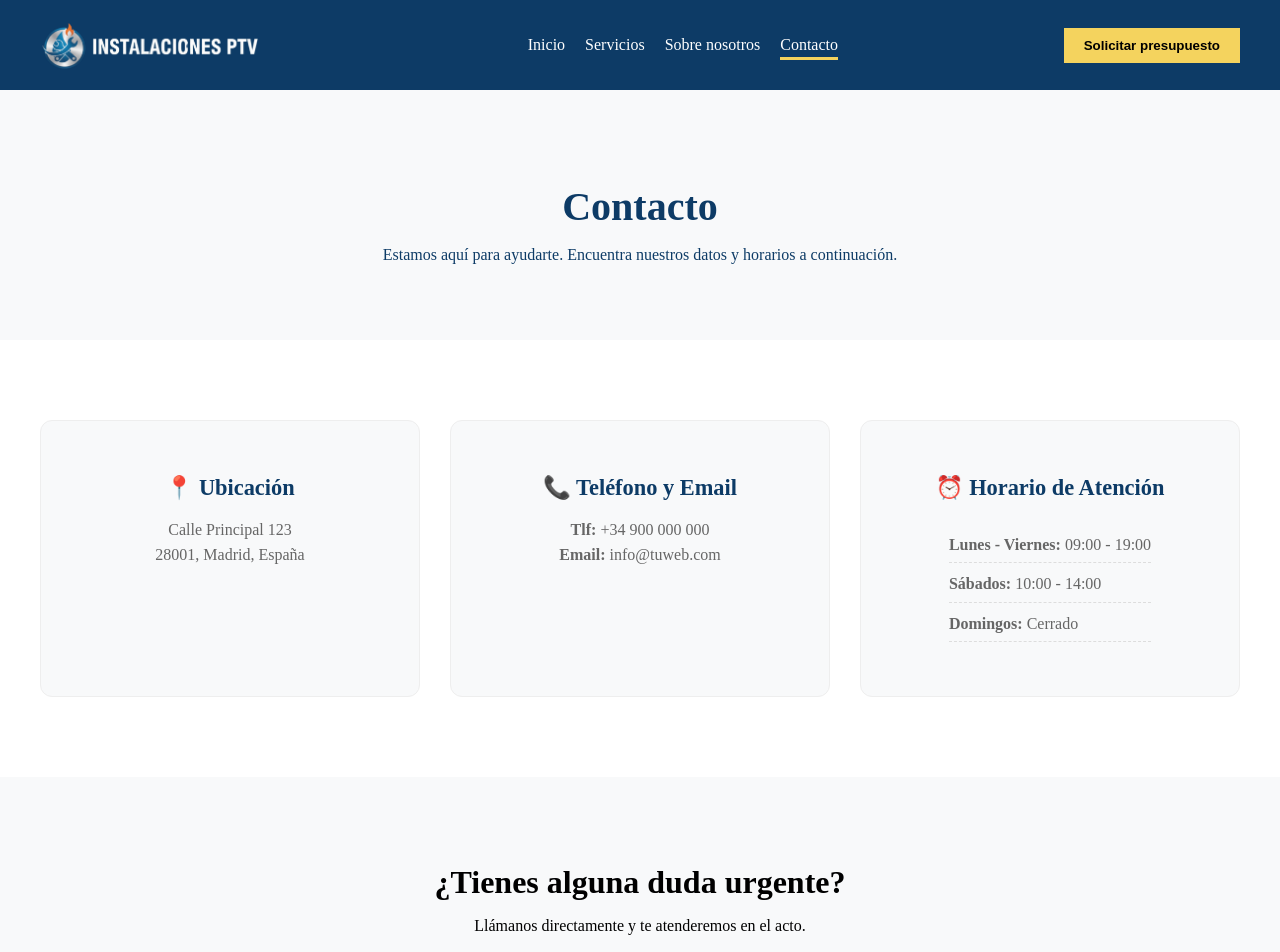
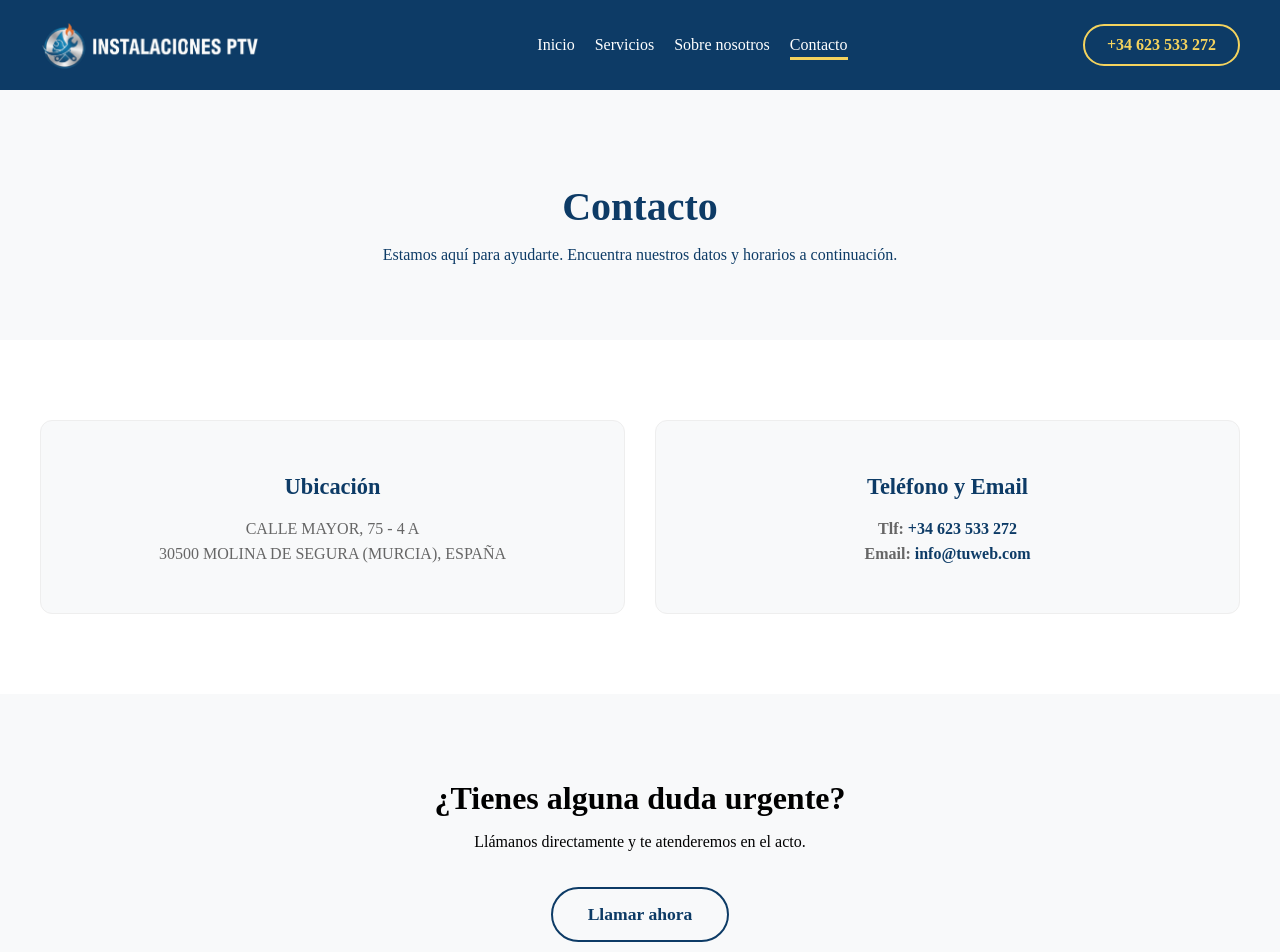
Before and after one commit to AdrianSanPedroTorralba/Web-Fontaneria, an Angular app: page /contacto in a window 1280 px wide. Shown: the top 952 px of the page. Built offline with nearby package versions, Linux system fonts and the light colour scheme.

Commit message:
cambios botones header footer y info contacto

```diff
--- a/src/app/layout/footer/footer.html
+++ b/src/app/layout/footer/footer.html
@@ -1,3 +1,3 @@
 <footer>
-  <p>© 2025 Fontanería Profesional - Todos los derechos reservados</p>
+  <p>© 2025 Instalaciones PTV - Todos los derechos reservados</p>
 </footer>
--- a/src/app/layout/navbar/navbar.css
+++ b/src/app/layout/navbar/navbar.css
@@ -38,12 +38,27 @@
   padding-bottom: 4px;
 }
 
-.cta button {
+.cta {
+  display: flex;
+  align-items: center;
+}
+
+/* Botón llamar */
+.btn-llamar {
+  background-color: transparent;
+  border: 2px solid #f4d35e;
+  color: #f4d35e;
+  padding: 10px 22px;
+  font-weight: bold;
+  cursor: pointer;
+  border-radius: 25px;
+  text-decoration: none;
+  transition: transform 0.2s ease, box-shadow 0.2s ease;
+}
+
+.btn-llamar:hover {
   background-color: #f4d35e;
-  border: none;
-  padding: 10px 20px;
-  cursor: pointer;
-  font-weight: bold;
+  color: #0d3b66;
 }
 
 /* HAMBURGUESA */
--- a/src/app/layout/navbar/navbar.html
+++ b/src/app/layout/navbar/navbar.html
@@ -36,6 +36,8 @@
 
 
   <div class="cta">
-    <button>Solicitar presupuesto</button>
+    <a href="tel:+34623533272" class="btn-llamar">
+      +34 623 533 272
+    </a>
   </div>
 </nav>
--- a/src/app/pages/contacto/contacto.css
+++ b/src/app/pages/contacto/contacto.css
@@ -90,9 +90,9 @@
 }
 
 .btn-principal {
-  background-color: var(--color-primario);
-  color: white;
-  border: none;
+  background-color: transparent;
+  border: 2px solid #0d3b66;
+  color: #0d3b66;
   padding: 15px 35px;
   font-size: 1.1rem;
   border-radius: 50px;
@@ -100,10 +100,24 @@
   font-weight: bold;
   transition: background 0.3s ease;
   margin-top: 20px;
+  display: inline-block;
+  text-decoration: none;
 }
 
 .btn-principal:hover {
-  background-color: #0056b3;
+  background-color: #0d3b66;
+  color: white;
+}
+
+/* Links de contacto */
+.link-contacto {
+  color: var(--color-primario);
+  font-weight: bold;
+  text-decoration: none;
+}
+
+.link-contacto:hover {
+  text-decoration: underline;
 }
 
 /* --- Responsividad --- */
--- a/src/app/pages/contacto/contacto.html
+++ b/src/app/pages/contacto/contacto.html
@@ -1,5 +1,4 @@
-<app-navbar
-    [opacity]=1></app-navbar>
+<app-navbar [opacity]=1></app-navbar>
 
 
 <section class="hero-contacto">
@@ -14,27 +13,26 @@
     <div class="servicios-grid">
 
       <div class="servicio-card">
-        <h3>📍 Ubicación</h3>
-        <p>Calle Principal 123<br>28001, Madrid, España</p>
+        <h3>Ubicación</h3>
+        <p>CALLE MAYOR, 75 - 4 A <br>30500 MOLINA DE SEGURA (MURCIA), ESPAÑA</p>
       </div>
 
       <div class="servicio-card">
-        <h3>📞 Teléfono y Email</h3>
+        <h3> Teléfono y Email</h3>
         <p>
-          <strong>Tlf:</strong> +34 900 000 000<br>
-          <strong>Email:</strong> info@tuweb.com
+          <strong>Tlf: </strong>
+          <a href="tel:+34623533272" class="link-contacto">
+            +34 623 533 272
+          </a>
+          <br>
+
+          <strong>Email: </strong>
+          <a href="mailto:info@tuweb.com" class="link-contacto">
+            info@tuweb.com
+          </a>
         </p>
+
       </div>
-
-      <div class="servicio-card">
-        <h3>⏰ Horario de Atención</h3>
-        <ul class="lista-horarios">
-          <li><strong>Lunes - Viernes:</strong> 09:00 - 19:00</li>
-          <li><strong>Sábados:</strong> 10:00 - 14:00</li>
-          <li><strong>Domingos:</strong> Cerrado</li>
-        </ul>
-      </div>
-
     </div>
   </div>
 </section>
@@ -43,6 +41,8 @@
   <div class="contenedor">
     <h2>¿Tienes alguna duda urgente?</h2>
     <p>Llámanos directamente y te atenderemos en el acto.</p>
-    <button class="btn-principal">Llamar Ahora</button>
+    <a href="tel:+34623533272" class="btn-principal">
+      Llamar ahora
+    </a>
   </div>
 </section>
--- a/src/app/pages/inicio/inicio.css
+++ b/src/app/pages/inicio/inicio.css
@@ -12,18 +12,21 @@ section {
 
 /* BOTONES */
 .btn-principal {
-  background-color: #f4d35e;
-  border: none;
-  padding: 12px 25px;
+  background-color: transparent;
+  border: 2px solid #f4d35e;
+  color: #f4d35e;
+  padding: 10px 22px;
   font-weight: bold;
   cursor: pointer;
+  border-radius: 25px;
+  text-decoration: none;
+  transition: transform 0.2s ease, box-shadow 0.2s ease;
+  display: inline-block;
 }
 
-.btn-secundario {
-  background-color: white;
-  border: none;
-  padding: 12px 25px;
-  cursor: pointer;
+.btn-principal:hover{
+  background-color: #f4d35e;
+  color: #0d3b66;
 }
 
 /* BOTÓN LEER MÁS */
--- a/src/app/pages/inicio/inicio.html
+++ b/src/app/pages/inicio/inicio.html
@@ -2,7 +2,7 @@
   title="Fontanería profesional para tu hogar y tu negocio"
   subtitle="Servicios rápidos, eficaces y con garantía.
       Solucionamos cualquier problema de fontanería con la máxima calidad."
-  backgroundImage="https://images.unsplash.com/photo-1600585154340-be6161a56a0c">
+  backgroundImage="assets/header/heade.jpg">
 
 </app-header>
 
@@ -112,5 +112,8 @@
     de forma rápida y eficaz.
   </p>
 
-  <button class="btn-principal">Contactar ahora</button>
+    <a routerLink="/servicios" class="btn-principal">
+      Contactar ahora
+    </a>
+
 </section>
--- a/src/app/pages/sobre-nosotros/sobre-nosotros.css
+++ b/src/app/pages/sobre-nosotros/sobre-nosotros.css
@@ -23,6 +23,7 @@
 
 .about-content {
     flex: 1;
+    text-align: center;
 }
 
 .about-content h2 {
@@ -33,6 +34,7 @@
 }
 
 .about-content p {
+    text-align: justify;
     font-size: 15px;
     line-height: 1.7;
     margin-bottom: 18px;
@@ -49,6 +51,7 @@
     border-radius: 25px;
     font-size: 14px;
     transition: all 0.3s ease;
+    text-align: center;
 }
 
 .about-button:hover {
```
Also changed, not shown: public/assets/header/fontanero.png (added), public/assets/header/heade.jpg (added). Lines whose indentation alone changed are shown as unchanged.
